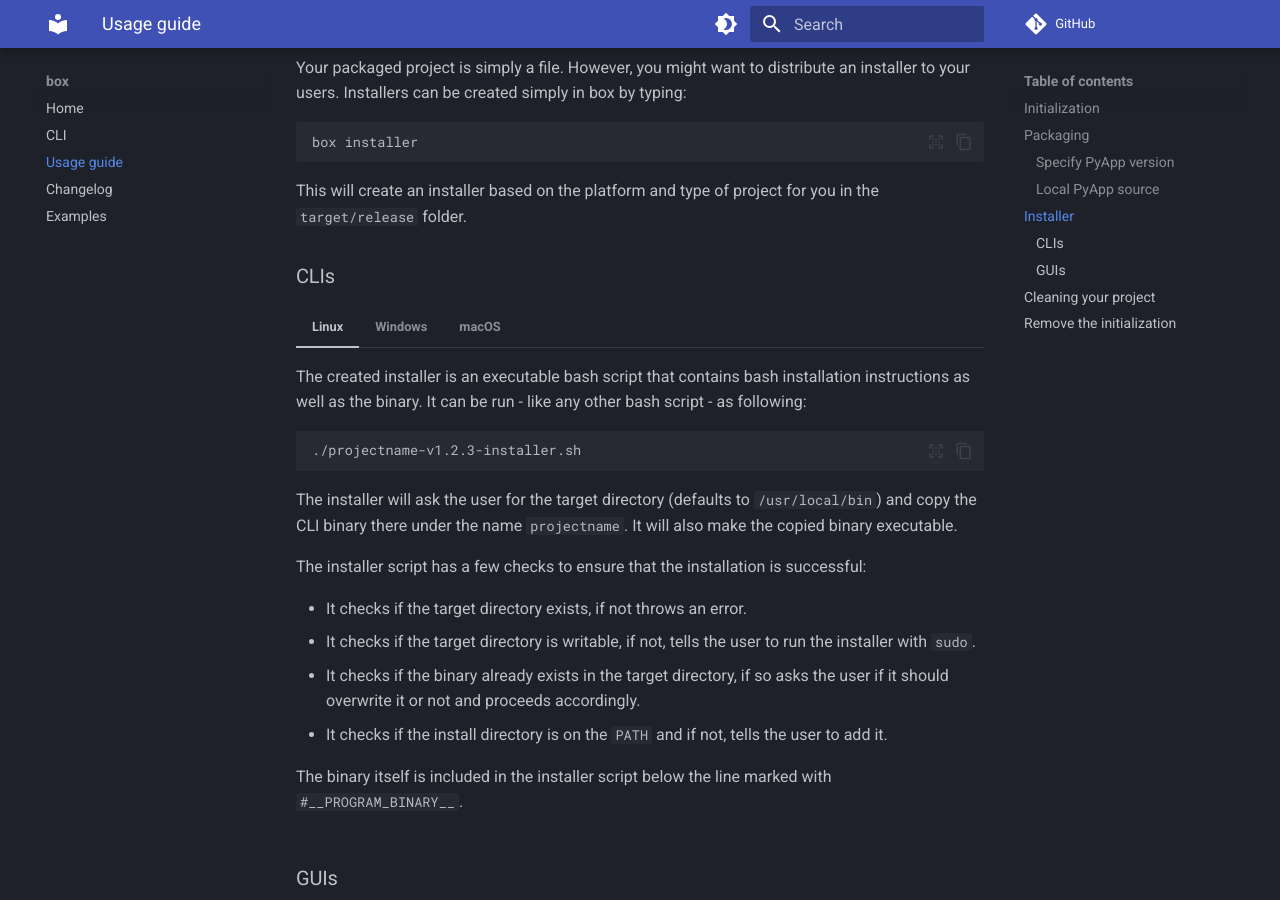
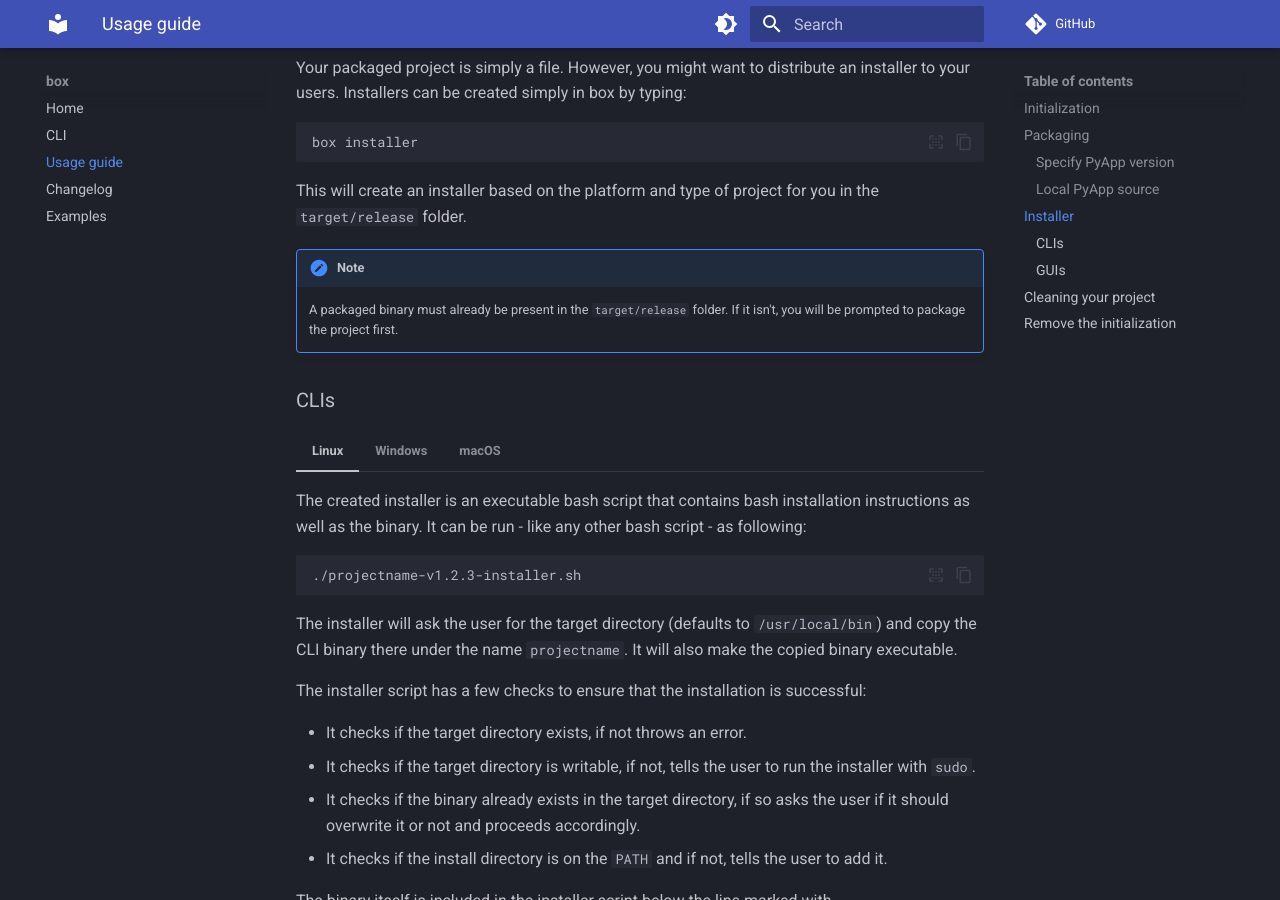
Before and after one commit to trappitsch/box, an MkDocs documentation site: the page built from docs/guide.md, in a window 1280 px wide and 900 px high, scrolled down 3559 px. Built offline with MkDocs 1.6.1 and Material for MkDocs 9.7.7, drawn with Linux system fonts in a browser that asks for light colours; comment, search, counter and statistics services are not loaded.

Commit message:
add note on binary availability requirement before installer creation

```diff
--- a/docs/guide.md
+++ b/docs/guide.md
@@ -113,6 +113,10 @@ box installer
 This will create an installer based on the platform and type of project for you
 in the `target/release` folder.
 
+!!! note
+    A packaged binary must already be present in the `target/release` folder.
+    If it isn't, you will be prompted to package the project first.
+
 ### CLIs
 
 {% include-markdown ".includes/installer_cli.md" %}
```
